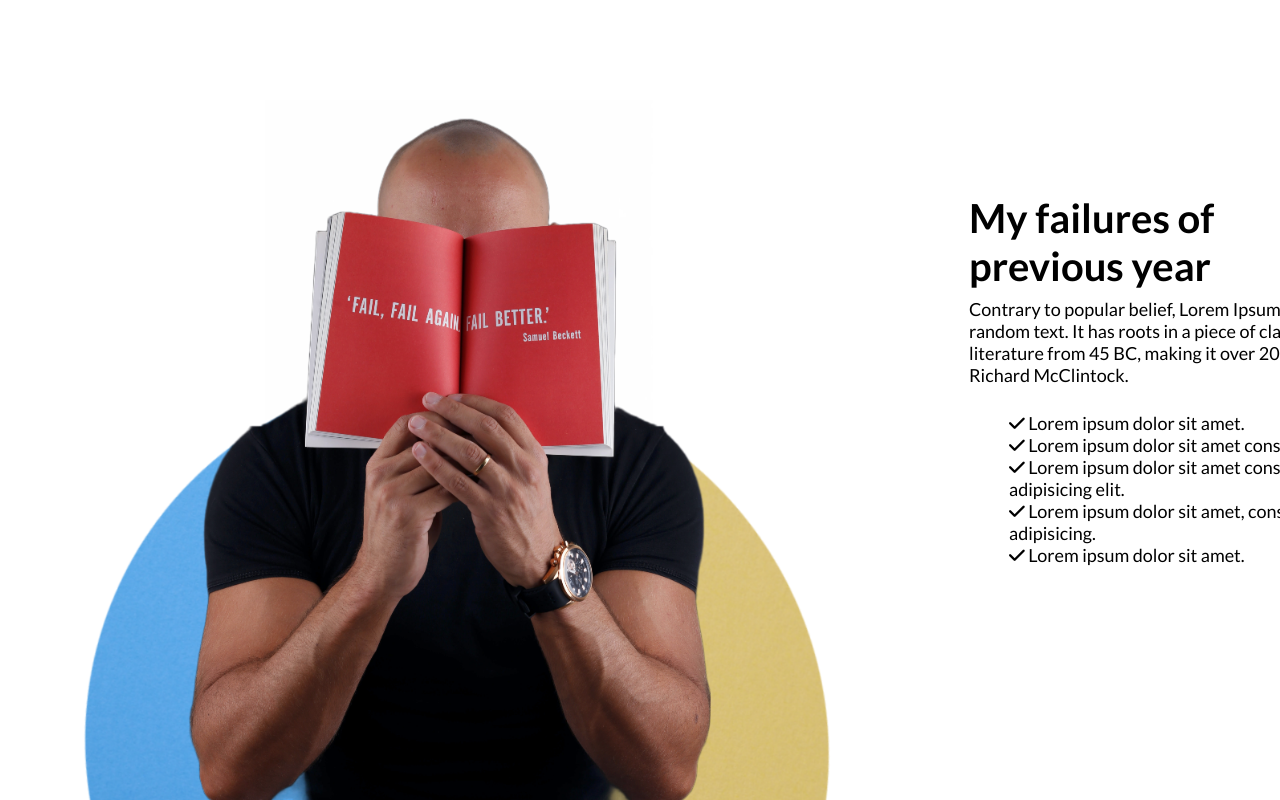
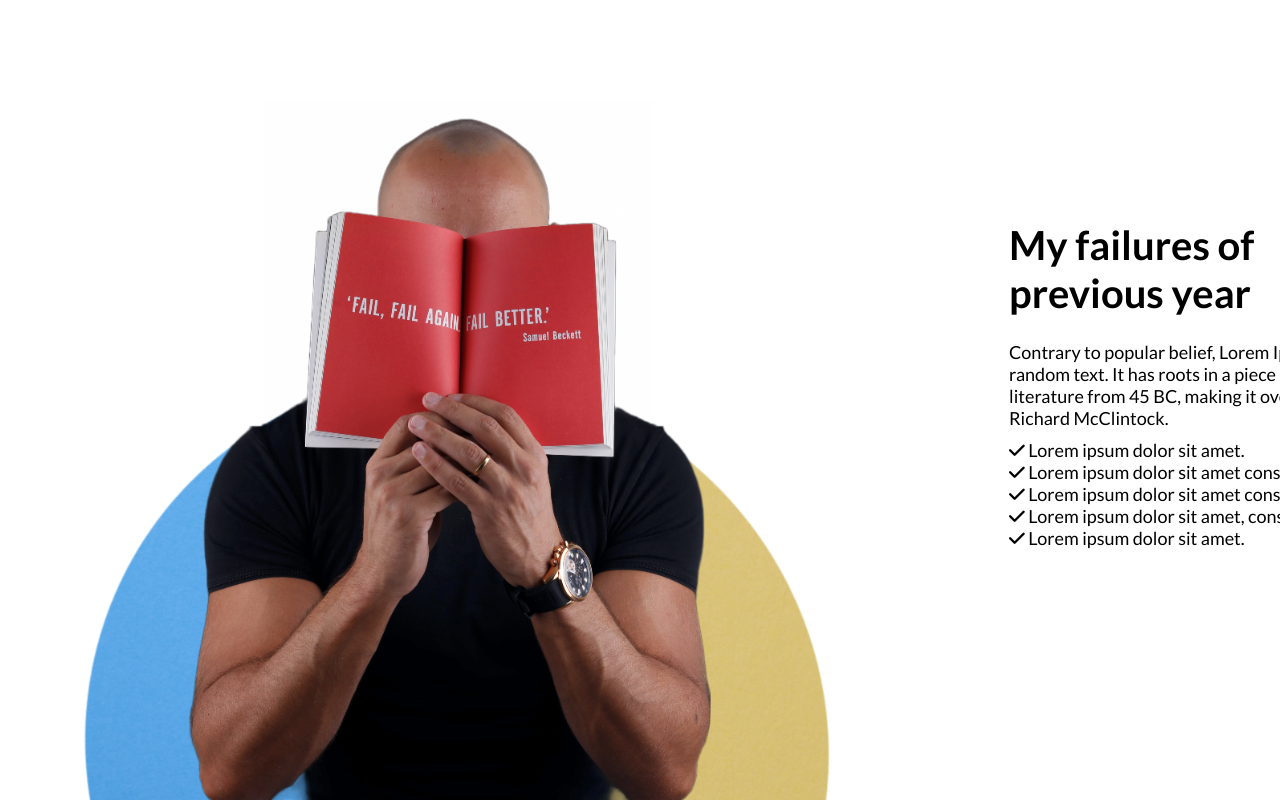
Before and after one commit to m2anuman/new-year-new-me, a plain HTML site: page index.html in a window 1280 px wide. Shown: the part 838-1638 px from the top of the page. Drawn offline with Linux system fonts and the light colour scheme.

Commit message:
failure fixed

```diff
--- a/index.html
+++ b/index.html
@@ -23,7 +23,7 @@
         <section>
             <div class="failure">
                 <img src="images/failure.png" alt="Failure Image" height="700px" style="margin: 130px 130px 0px 70px">
-                <div class="failure-text">
+                <div class="failure-content">
                     <h1 class="title">My failures of previous year</h1>
                     <p class="description">Contrary to popular belief, Lorem Ipsum is not simply random text. It has roots in a piece of classical Latin literature from 45 BC, making it over 2000 years old. Richard McClintock.</p>
                     <ul class="list">
--- a/styles/style.css
+++ b/styles/style.css
@@ -1,6 +1,12 @@
 *{
     font-family: 'Lato', sans-serif;
     margin: 0;
+}
+
+/* Common */
+
+li{
+    list-style-type: none;
 }
 
 /* Header Banner Styles */
@@ -45,28 +51,24 @@
     display: flex;
     align-items: center;
 }
-/* .failure-text{
-    gap: 50px;
-} */
 .failure .title{
     font-weight: 700;
     font-size: 40px;
     width: 288px;
-    height: 94px;
-    padding-bottom: 10px;
+    margin-bottom: 24px;
+    padding-left: 40px;
 
 }
 .failure .description{
     font-size: 18px;
-    padding-bottom: 10px;
+    margin-bottom: 10px;
     width: 416px;
-    height: 104px;
-
+    padding-left: 40px;
 }
 .failure .list{
     font-size: 18px;
-    padding-bottom: 10px;
+    width: 500px;
+
 }
-li{
-    list-style-type: none;
-}
+
+/* Success Section Styles */
```
